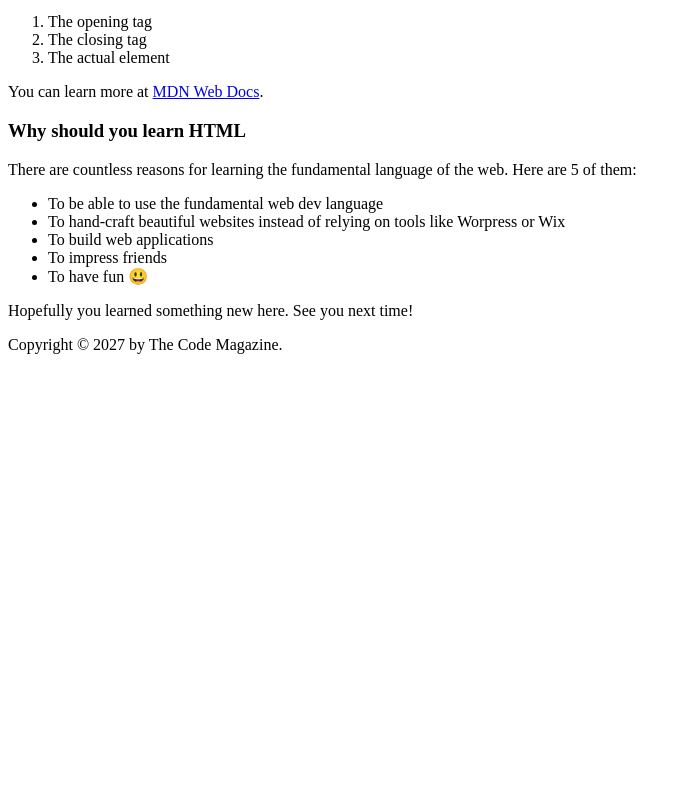
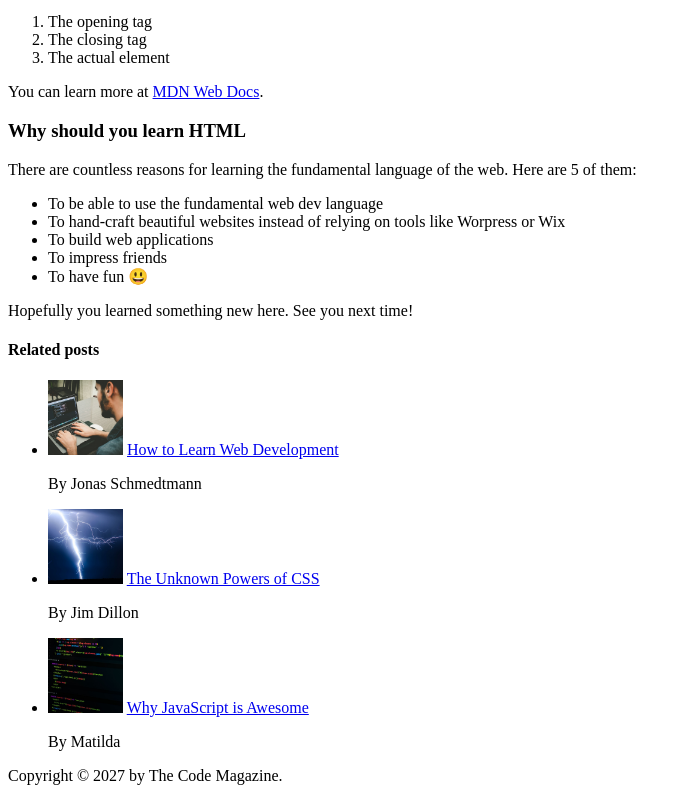
Before and after one commit to alfiansuhendar/HTMLandCSS_Udemy, a plain HTML site: page index.html in a window 1280 px wide. Shown: the part 690-1483 px from the top of the page, without its empty margins (0-691 px from the left). Before the commit the page ends 1052 px from the top, so only its background shows below. Drawn offline with Linux system fonts and the light colour scheme.

Commit message:
style css

```diff
--- a/index.html
+++ b/index.html
@@ -1,9 +1,10 @@
 <!DOCTYPE html>
 <html lang="en">
   <head>
-    <meta charset="UTF-8" />
+    <meta charset="UTF-8"/>
     <meta http-equiv="X-UA-Compatible" content="IE=edge" />
     <meta name="viewport" content="width=device-width, initial-scale=1.0" />
+    <link href="style.css" rel="stylesheet"/>
     <title>The Basic Languange of the Web: HTML</title>
   </head>
   <body>
@@ -30,7 +31,7 @@
         <h2>The Basic Language of the Web: HTML</h2>
 
         <img
-          src="/02-HTML-Fundamentals/laura-jones.jpg"
+          src="/img/laura-jones.jpg"
           alt="Headshot of Laura Jones"
           height="50"
           width="50"
@@ -39,7 +40,7 @@
         <p>Posted by <b>Laura Jones</b> on Monday, June 21st 2027</p>
 
         <img
-          src="/02-HTML-Fundamentals/post-img.jpg"
+          src="/img/post-img.jpg"
           alt="HTML code on a screen"
           width="500"
           height="200"
@@ -100,6 +101,38 @@
       <p>Hopefully you learned something new here. See you next time!</p>
     </article>
 
+    <aside>
+      <h4>Related posts</h4>
+
+      <ul>
+        <li>
+          <img
+            src="img/related-1.jpg"
+            alt="Person programming"
+            width="75"
+            width="75"
+          />
+          <a href="#">How to Learn Web Development</a>
+          <p>By Jonas Schmedtmann</p>
+        </li>
+        <li>
+          <img src="img/related-2.jpg" alt="Lightning" width="75" heigth="75" />
+          <a href="#">The Unknown Powers of CSS</a>
+          <p>By Jim Dillon</p>
+        </li>
+        <li>
+          <img
+            src="img/related-3.jpg"
+            alt="JavaScript code on a screen"
+            width="75"
+            height="75"
+          />
+          <a href="#">Why JavaScript is Awesome</a>
+          <p>By Matilda</p>
+        </li>
+      </ul>
+    </aside>
+
     <footer>
       Copyright &copy; 2027 by The Code Magazine.
     </footer>
--- /dev/null
+++ b/style.css
@@ -0,0 +1,3 @@
+h1 {
+  color: blue;
+}
```
Also changed, not shown: img/challenges.jpg (added), img/laura-jones.jpg (added), img/post-img.jpg (added), img/related-1.jpg (added), img/related-2.jpg (added), img/related-3.jpg (added).
